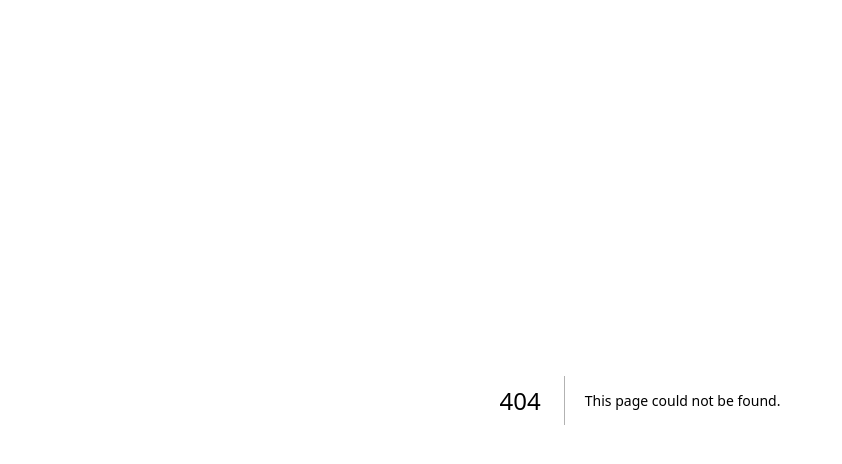
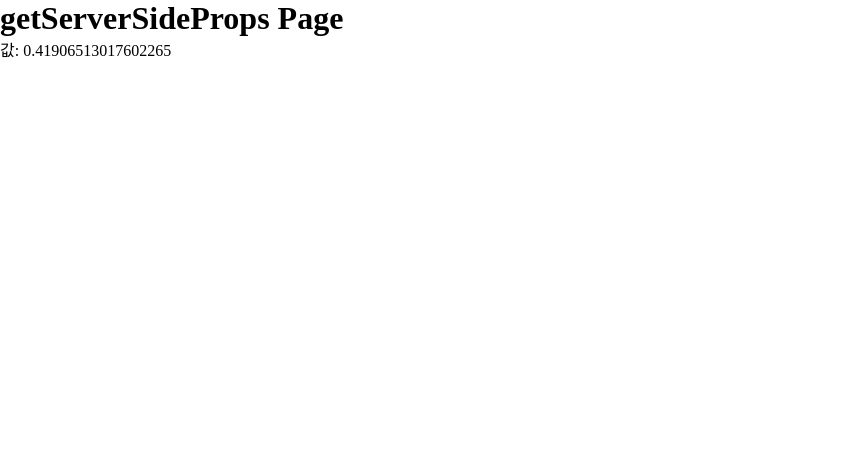
Before and after one commit to KECO-00/studyNextjs, a Next.js app: page /section1/getServerSideProps in a window 1280 px wide. Before the commit this address had no page. Shown: the top 464 px of the page, without its empty margins (0-842 px from the left). Built offline with nearby package versions, Linux system fonts and the light colour scheme.

Commit message:
section1: getServerSideProps 강의

```diff
--- /dev/null
+++ b/pages/section1/getServerSideProps.tsx
@@ -0,0 +1,66 @@
+import type { GetServerSideProps, NextPage } from 'next';
+
+interface Props {
+  data: number;
+}
+
+const Example: NextPage<Props> = ({ data }) => {
+  return (
+    <main>
+      <h1>getServerSideProps Page</h1>
+      <p>값: {data}</p>
+    </main>
+  );
+};
+
+export default Example;
+
+export const getServerSideProps: GetServerSideProps = async ({ res }) => {
+  /** https://web.dev/i18n/ko/stale-while-revalidate/ */
+  // This value is considered fresh for five seconds (s-maxage=5).
+  // If a request is repeated within the next 5 seconds, the previously
+  // cached value will still be fresh.
+  //
+  // If the request is repeated before 5~15 seconds,
+  // the cached value will be stale but still render (stale-while-revalidate=10).
+  //
+  // In the background, a revalidation request will be made to populate the cache
+  // with a fresh value. If you refresh the page, you will see the new value.
+  // 이 부분이 revalidate 하는 부분
+  res.setHeader(
+    'Cache-Control',
+    'public, s-maxage=5, stale-while-revalidate=10'
+  );
+
+  const delayInSeconds = 2;
+  const data = await new Promise((resolve) =>
+    setTimeout(() => resolve(Math.random()), delayInSeconds * 1000)
+  );
+
+  return {
+    props: { data },
+  };
+};
+
+
+/*
+## 강의 내용
+
+getStaticProps 파일과 거의 유사. 다른점은 getStaticProps 대신 getServerSideProps라는 함수를 사용함
+
+API를 moking하기 위해서 2초동안 기다린 뒤, promise를 resolve하여 데이터를 props로 return함
+그려먼 페이지 컴포넌트에서 데이터를 받아서 렌더링함
+
+페이지 접속 후, 새로고침을 하면 2초 뒤에 페이지가 렌더링됨.
+SSG와 달리 새로고침을 할 때마다, 2초동안 pending 상태가 되고, 2초 후에 그 결과가 렌더링 됨.
+
+즉, SSR은 빌드 타임에 프리렌더링 되는게 아니라, 요청 시간(request time) 페이지에 들어올 때마다 프리렌더링 되는것임
+  > SSG에 비해 사용자 경험이 좋지 않으며, 반드시 request time마다 서버사이드에서 렌더링 해야되는 페이지에만 적용해야 함
+  > 예) 사용자의 인증 정보에 따라 변하는 페이지, 페이지가 동적으로 변해야 하지만 보안은 필요한 페이지에 사용
+  - 가능하면 CSR이나 SSG를 사용
+
+
+getStaticProps와 같이 revalidate를 할 수 있는 방법
+  - 실사용은 적음
+  - response header의 Cahce-Control 헤더 설정 가능
+*/
```
